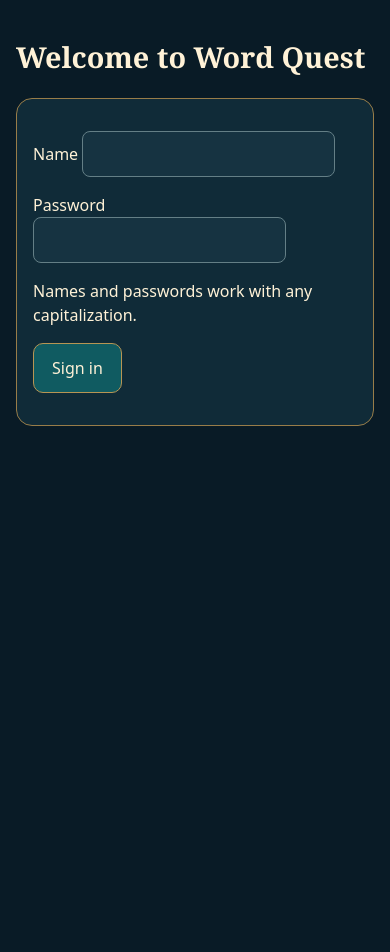
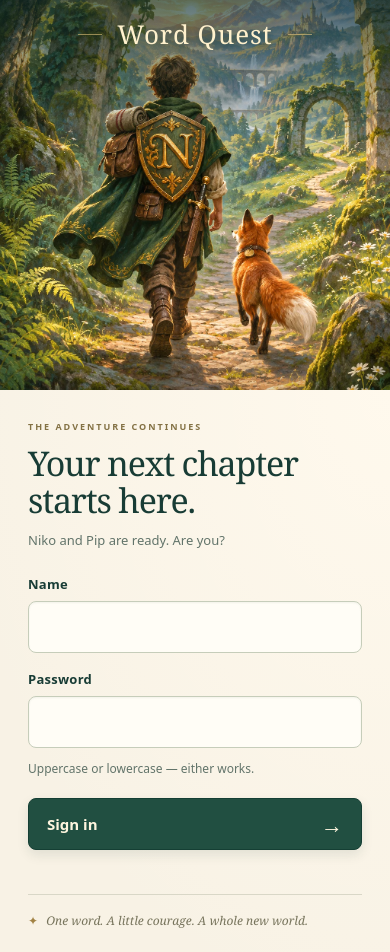
Before and after one commit to fidgetbot/SpellQuest, a website: page dashboard/login.html in a window 390 px wide. Before the commit the page ends 844 px from the top, so only its background shows below. Drawn offline with Linux system fonts and the light colour scheme; files that its build step writes are made by us from their sources.

Commit message:
Create illustrated Niko and Pip login with aligned responsive form

```diff
--- /dev/null
+++ b/dashboard/login.css
@@ -0,0 +1,30 @@
+:root{color-scheme:light;--ink:#183c35;--paper:#f8f2e5;--gold:#c6a15a;--muted:#62746a}
+*{box-sizing:border-box}
+body{margin:0;min-height:100svh;display:grid;place-items:center;padding:40px 24px;background:#102c2a;background-image:radial-gradient(ellipse at 15% 0%,#24483d 0,transparent 60%),radial-gradient(ellipse at 95% 100%,#1b3a37 0,transparent 60%);color:var(--ink);font-family:system-ui,-apple-system,BlinkMacSystemFont,"Segoe UI",sans-serif}
+.welcome{width:min(1120px,100%);display:grid;grid-template-columns:1.12fr 1fr;overflow:hidden;border-radius:22px;border:1px solid #b8a16c60;box-shadow:0 30px 90px #0005}
+.adventure{position:relative;min-height:710px;isolation:isolate;background:#24463b;overflow:hidden}
+.adventure-art{position:absolute;inset:0;width:100%;height:100%;object-fit:cover;object-position:50% 60%;z-index:-2}
+.adventure:after{content:"";position:absolute;inset:0;z-index:-1;background:linear-gradient(180deg,#082a2a99 0%,transparent 27%,transparent 72%,#082a2adb 100%)}
+.brand{position:absolute;top:38px;left:24px;right:24px;display:flex;align-items:center;justify-content:center;gap:15px;color:#fff1cd;text-shadow:0 2px 12px #123a29;font-family:Georgia,"Times New Roman",serif;font-size:34px;letter-spacing:.035em;white-space:nowrap}
+.brand-rule{height:1px;background:#ebcb8290;width:32px}
+.art-caption{position:absolute;bottom:26px;left:36px;right:36px;margin:0;color:#fff2d7;font-family:Georgia,"Times New Roman",serif;font-size:24px;line-height:1.35;text-shadow:0 2px 10px #062a24}
+.sign-in{display:flex;align-items:center;justify-content:center;background:var(--paper);background-image:radial-gradient(ellipse at 100% 0%,#fff9ed,transparent 80%);padding:52px 48px}
+.form-content{width:100%;max-width:350px}
+.chapter-label{font-size:10px;font-weight:700;letter-spacing:.22em;color:#837144;display:block;margin-bottom:20px}
+h1{font:normal 43px/1.12 Georgia,"Times New Roman",serif;letter-spacing:-.035em;margin:0 0 18px}
+.welcome-copy{font-size:14px;line-height:1.6;color:var(--muted);margin:0 0 32px}
+.field{display:grid;gap:8px;margin-bottom:20px}
+label{font-size:13px;font-weight:650;letter-spacing:.02em}
+input{display:block;width:100%;min-width:0;height:52px;border:1px solid #c6cdba;border-radius:8px;background:#fffdf6;color:var(--ink);font:inherit;font-size:16px;padding:12px 14px;box-shadow:inset 0 1px 2px #284d3110;transition:border-color .15s,box-shadow .15s}
+input:focus-visible{outline:none;border-color:#317562;box-shadow:0 0 0 3px #31756224}
+.case-help{font-size:12px;line-height:1.5;color:var(--muted);margin:-5px 0 24px}
+button{display:flex;align-items:center;justify-content:space-between;width:100%;min-height:52px;padding:12px 18px;border:1px solid #153f34;border-radius:8px;background:#214f41;color:#fff6df;font:600 15px/1.4 system-ui,sans-serif;cursor:pointer;box-shadow:0 5px 12px #173c351a;transition:background .15s,transform .15s}
+button span:last-child{font-size:22px;font-weight:400;line-height:1}
+button:hover{background:#163d32;transform:translateY(-1px)}
+button:focus-visible{outline:3px solid #bb944a;outline-offset:4px}
+button:disabled{opacity:.65;cursor:wait;transform:none}
+#message{font-size:13px;color:#854120;line-height:1.5;margin:12px 0 0;min-height:20px;overflow-wrap:anywhere}
+.closing-note{border-top:1px solid #d9d7c7;padding-top:22px;margin:24px 0 0;font:italic 13px/1.6 Georgia,"Times New Roman",serif;color:#77745c}
+.closing-note span{color:#a28244;margin-right:5px;font-style:normal}
+@media(max-width:760px){body{padding:0;display:block;background:var(--paper)}.welcome{display:block;width:100%;border:0;border-radius:0;box-shadow:none}.adventure{min-height:0;height:clamp(330px,100vw,430px)}.adventure-art{object-position:50% 66%}.brand{top:16px;font-size:26px}.brand-rule{width:24px}.art-caption{display:none}.adventure:after{background:linear-gradient(180deg,#082a2aa6,transparent 40%,transparent 90%,#102c2a20)}.sign-in{padding:30px 28px 22px}.form-content{max-width:430px}.chapter-label{font-size:9px;margin-bottom:12px}h1{font-size:34px;line-height:1.08;margin-bottom:12px}h1 br{display:none}.welcome-copy{margin-bottom:24px;font-size:13px}.field{margin-bottom:17px}.case-help{margin-bottom:20px}.closing-note{margin-top:12px;padding-top:16px;font-size:12px}}
+@media(prefers-reduced-motion:reduce){*{transition:none!important}}
--- a/dashboard/login.html
+++ b/dashboard/login.html
@@ -1 +1,36 @@
-<!doctype html><html lang="en"><meta charset="utf-8"><meta name="viewport" content="width=device-width,initial-scale=1"><title>Sign in — Word Quest</title><link rel="stylesheet" href="/dashboard-assets/base.css"><main><h1>Welcome to Word Quest</h1><section class="panel"><form id="login"><p><label>Name <input id="username" name="username" autocomplete="username" autocapitalize="none" spellcheck="false" maxlength="40" required></label></p><p><label>Password <input id="password" name="password" type="password" autocomplete="current-password" maxlength="256" required></label></p><p>Names and passwords work with any capitalization.</p><button id="submit" type="submit">Sign in</button><p id="message" role="status"></p></form></section></main><script src="/dashboard-assets/login.js"></script></html>
+<!doctype html>
+<html lang="en">
+<head>
+  <meta charset="utf-8">
+  <meta name="viewport" content="width=device-width,initial-scale=1">
+  <meta name="theme-color" content="#102c2a">
+  <title>Sign in — Word Quest</title>
+  <link rel="stylesheet" href="/dashboard-assets/login.css">
+  <link rel="preload" href="/assets/niko-pip-adventure.webp" as="image">
+</head>
+<body>
+  <main class="welcome">
+    <section class="adventure" aria-label="Niko and Pip begin their adventure">
+      <img class="adventure-art" src="/assets/niko-pip-adventure.webp" alt="Niko, a curly-haired young adventurer seen from behind, sets off into a sunlit forest with Pip the fox. An ornate golden N is embossed on the shield on his back." width="1024" height="1536" fetchpriority="high">
+      <div class="brand"><span class="brand-rule" aria-hidden="true"></span><span>Word Quest</span><span class="brand-rule" aria-hidden="true"></span></div>
+      <p class="art-caption">A world of words.<br>A journey of your own.</p>
+    </section>
+    <section class="sign-in" aria-labelledby="welcome-title">
+      <div class="form-content">
+        <span class="chapter-label">THE ADVENTURE CONTINUES</span>
+        <h1 id="welcome-title">Your next chapter <br>starts here.</h1>
+        <p class="welcome-copy">Niko and Pip are ready. Are you?</p>
+        <form id="login">
+          <div class="field"><label for="username">Name</label><input id="username" name="username" autocomplete="username" autocapitalize="none" spellcheck="false" maxlength="40" required></div>
+          <div class="field"><label for="password">Password</label><input id="password" name="password" type="password" autocomplete="current-password" autocapitalize="none" spellcheck="false" maxlength="256" required aria-describedby="case-help"></div>
+          <p class="case-help" id="case-help">Uppercase or lowercase — either works.</p>
+          <button id="submit" type="submit"><span>Sign in</span><span aria-hidden="true">→</span></button>
+          <p id="message" role="status" aria-live="polite"></p>
+        </form>
+        <p class="closing-note"><span aria-hidden="true">✦</span> One word. A little courage. A whole new world.</p>
+      </div>
+    </section>
+  </main>
+  <script src="/dashboard-assets/login.js"></script>
+</body>
+</html>
```
Also changed, not shown: SPEC.md (+5 -0 lines), docs/LOGIN-ART.md (added, +12 -0 lines), assets/niko-pip-adventure.webp (added), 1 other file.
